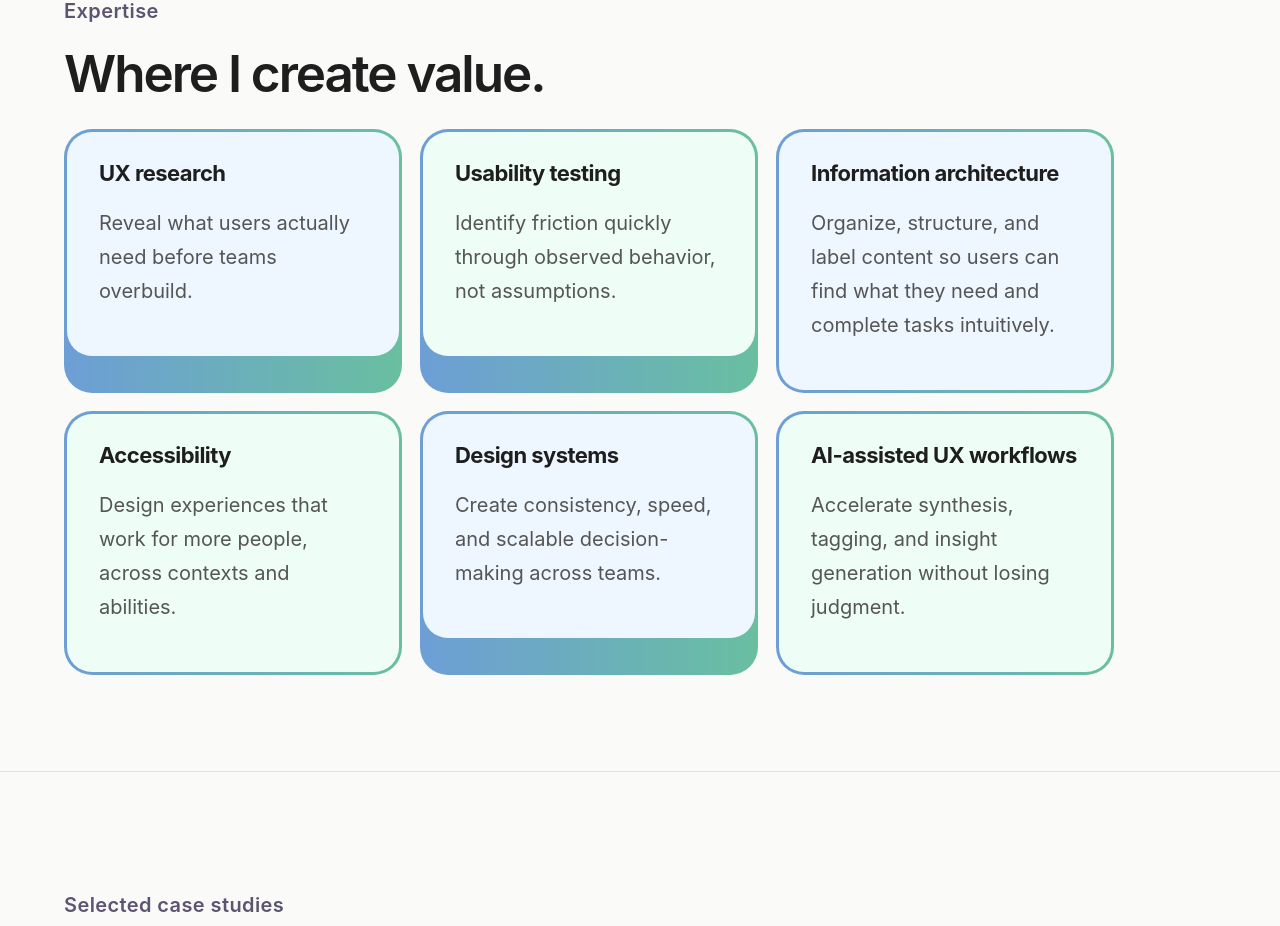
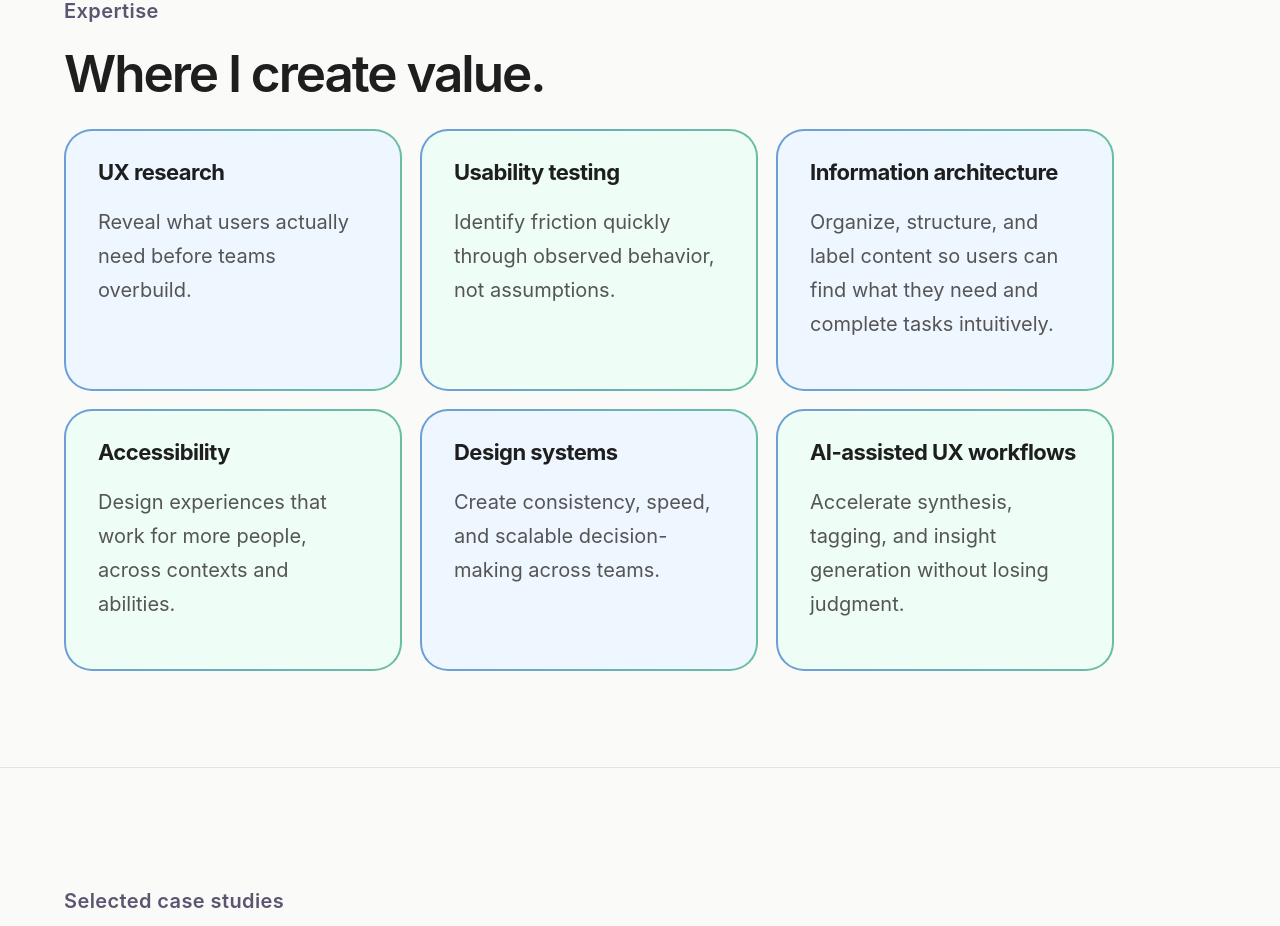
Before and after one commit to micheleroohani/michele-harper-portfolio, a React (Vite) app: page / in a window 1280 px wide. Shown: the part 1480-2406 px from the top of the page. Built offline with nearby package versions, Linux system fonts and the light colour scheme.

Commit message:
Modify card and gradientCard styles
Adjusted border-radius and padding for card styles.

```diff
--- a/src/style.css
+++ b/src/style.css
@@ -169,15 +169,18 @@ p {
 .card {
   min-height: 220px;
   padding: 28px 32px;
-  border-radius: 25px;
+  border-radius: 26px;
   box-sizing: border-box;
+  height: 100%;
 }
 .gradientCard {
-  padding: 3px;
+  padding: 2px;
   border-radius: 28px;
   background: linear-gradient(90deg, #6d9ed6, #69bfa0);
 }
-
+.gradientCard {
+  display: flex;
+}
 .iconDot {
   width: 22px;
   height: 22px;
```
